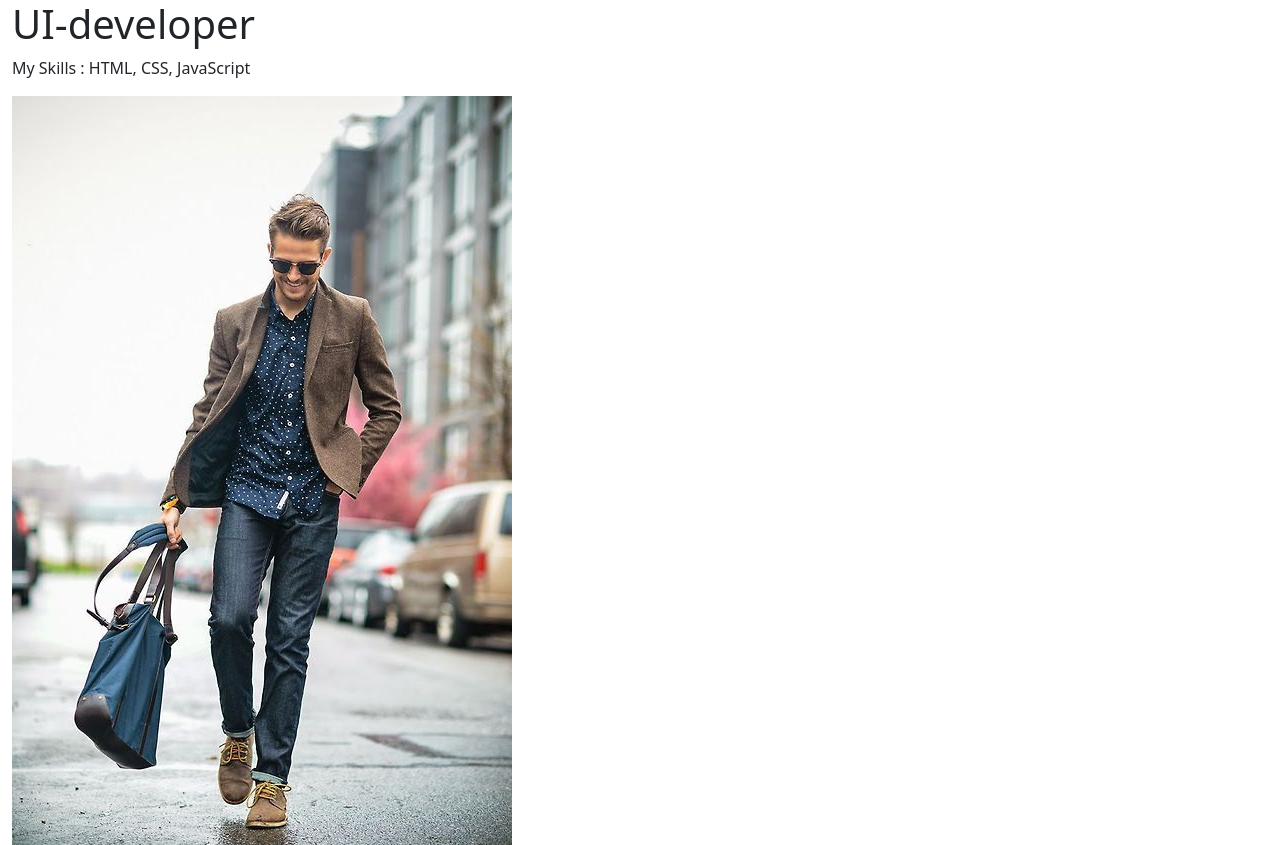
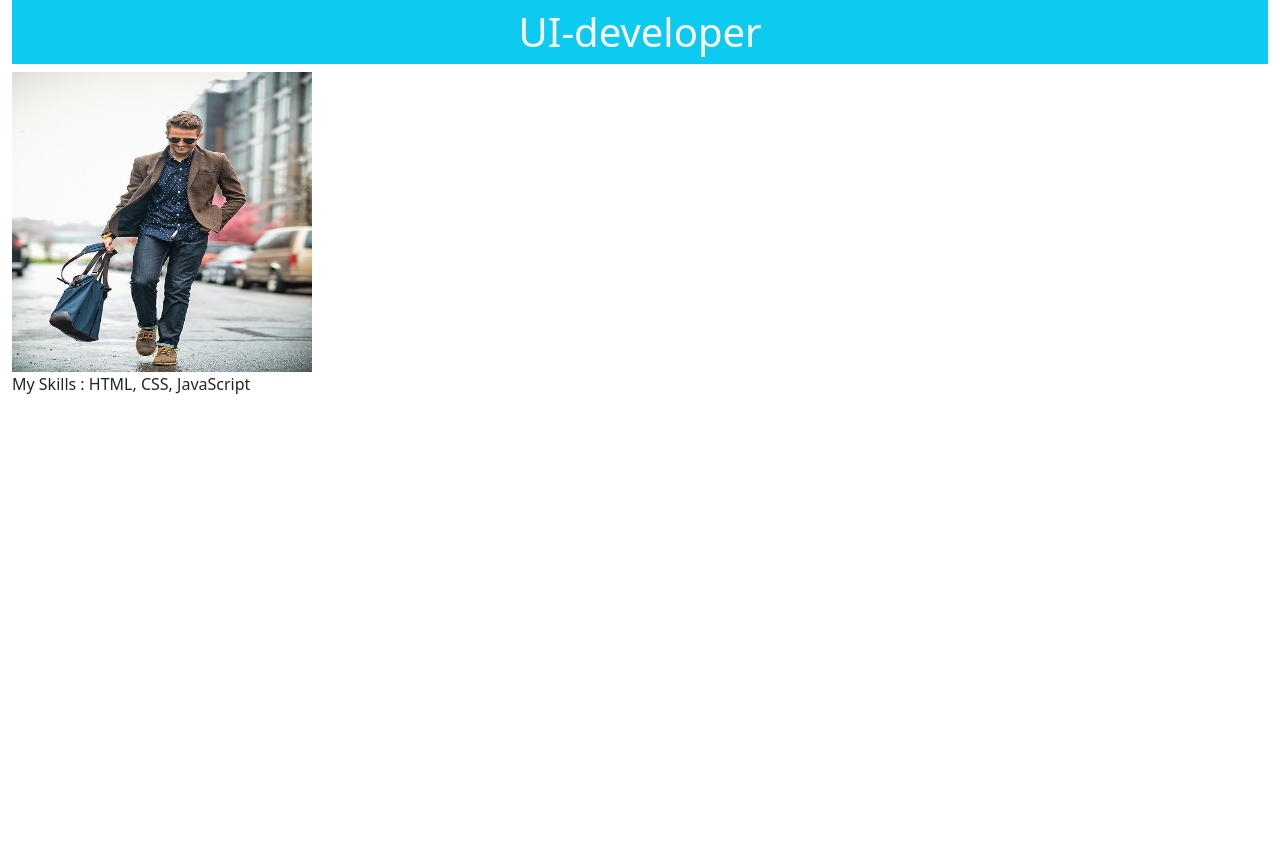
Before and after one commit to Vinni275/ui-portfolio, a website: page index.html in a window 1280 px wide. After the commit the page ends 800 px from the top, so only its background shows below. Drawn offline with nearby package versions, Linux system fonts and the light colour scheme.

Commit message:
Version-3 Index Updated
Updated

```diff
--- a/index.html
+++ b/index.html
@@ -10,8 +10,8 @@
 
 </head>
 <body class="container-fluid">
-    <h1>UI-developer</h1>
+    <h1 class="bg-info text-white text-center p-2">UI-developer</h1>
+    <img src="public/images/shop2.jpg" width="300" height="300">
     <p>My Skills : HTML, CSS, JavaScript</p>
-    <img src="public/images/shop2.jpg">
 </body>
 </html>
```
